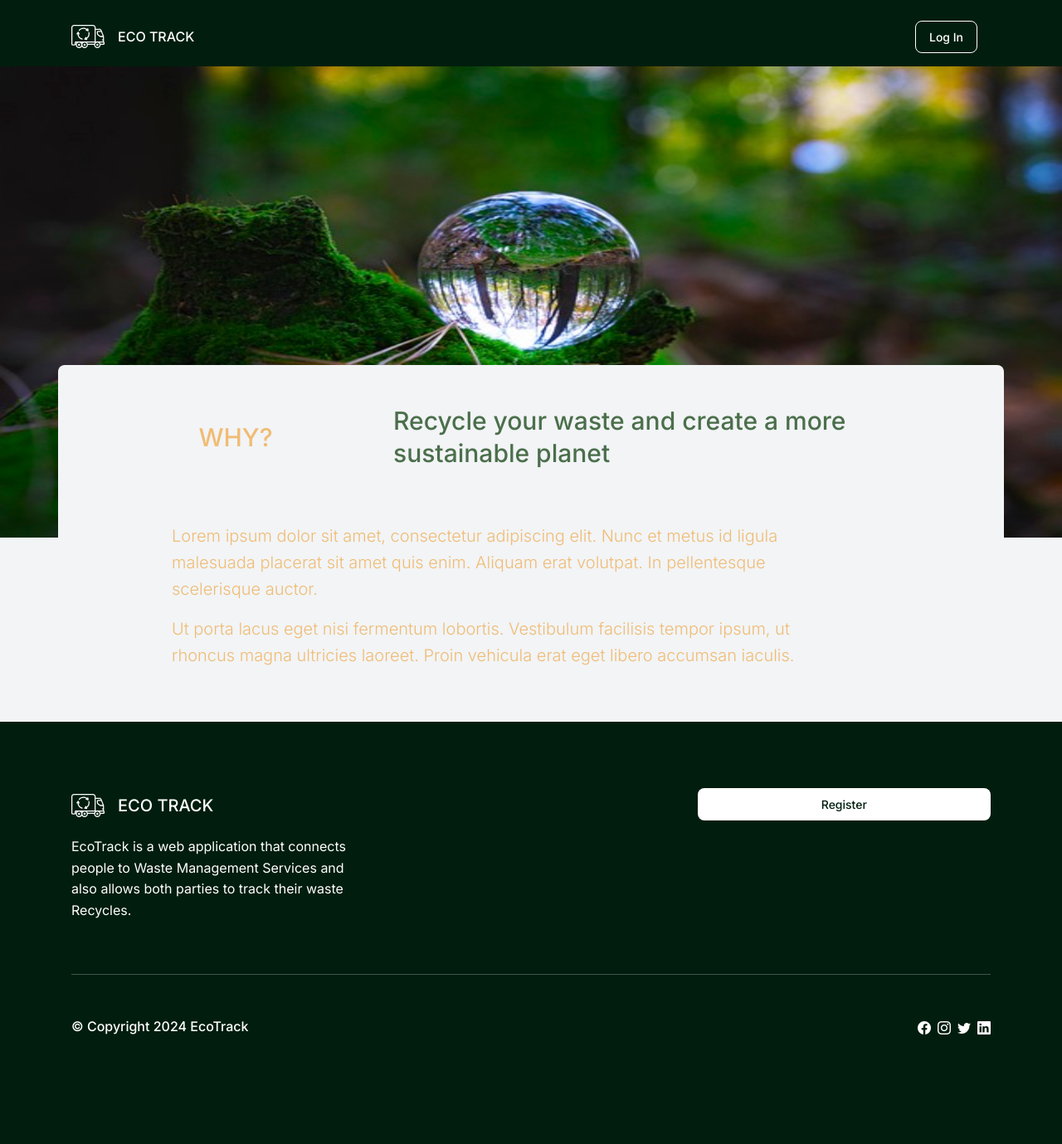
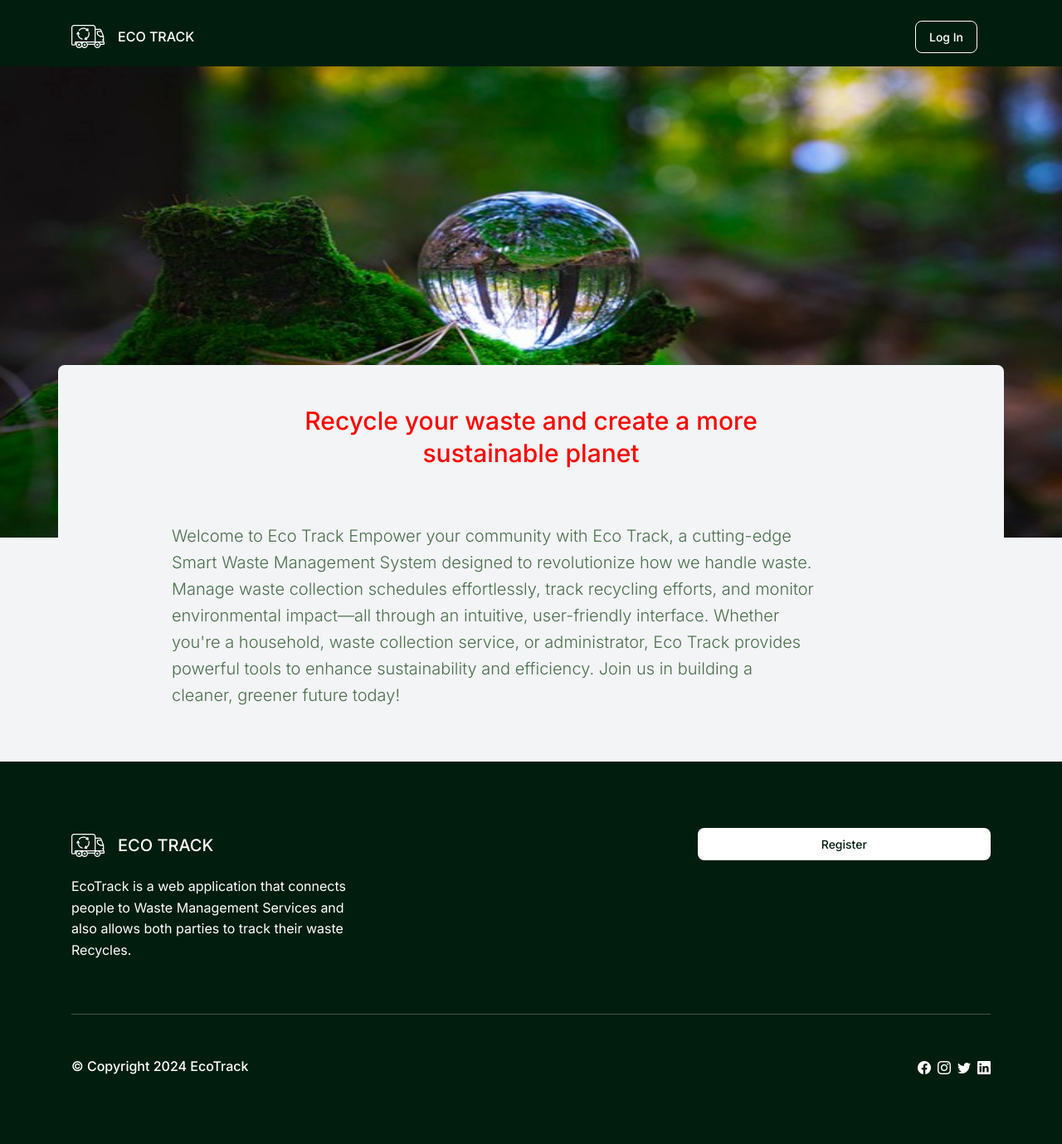
Before and after one commit to Ronnie5562/eco-track, a Flask app: page / in a window 1280 px wide. Shown: the whole page at 83% size. Before the commit the page ends 1247 px from the top, so only its background shows below. Run offline with Flask 3, Linux system fonts and the light colour scheme.

Commit message:
Project Completed

```diff
--- a/apps/templates/dashboard/notification.html
+++ b/apps/templates/dashboard/notification.html
@@ -30,11 +30,7 @@
                 <tbody>
                     {% for notification in notifications %}
                     <tr>
-                        <td><a href="#" class="text-primary fw-bold">1</a> </td>
-                        <!--<td class="fw-bolder d-flex align-items-center">
-                            <i class="bi bi-person-fill me-2"></i>
-                            notification. <a class="mx-2" href="mailto:abimbolaronald@gmail.com"><i class="bi bi-box-arrow-up-right"></i></a> | Admin
-                        </td>-->
+                        <td><a href="#" class="text-primary fw-bold">{{ loop.index }}</a> </td>
                         <td>
                             {{ notification.message|truncate(50, True, '...') }}
                         </td>
--- a/apps/templates/home/index.html
+++ b/apps/templates/home/index.html
@@ -57,35 +57,36 @@
     </div>
 
     <div class="container p-5 bg-body mt-md-n6 position-relative rounded">
-      <div class="row">
-        <div class="col-md-4 text-center align-self-center">
+      <div class="d-flex text-center justify-content-center">
+        <!--<div class="col-md-4 text-center align-self-center">
           <div class="lc-block border-lg-end border-2 ">
             <div editable="rich">
-              <p class="display-4 text-secondary">WHY?</p>
+              <p style="color: red" class="display-4">Smart Waste</p>
             </div>
           </div>
-        </div>
+        </div>-->
         <div class="col-md-8">
-          <div class="lc-block ">
             <div editable="rich">
-              <p class="display-4">Recycle your waste and create a more sustainable planet</p>
+              <p class="display-4 text-center" style="color: red">Recycle your waste and create a more sustainable planet</p>
             </div>
-          </div>
         </div>
       </div>
       <div class="row">
         <div class="col-md-9 offset-md-1">
           <div class="lc-block mt-5">
             <div editable="rich">
-              <p class="lead text-secondary"> Lorem ipsum dolor sit amet, consectetur adipiscing elit. Nunc et metus id ligula malesuada placerat sit amet quis enim. Aliquam erat volutpat. In pellentesque scelerisque auctor.&nbsp;</p>
-              <p class="lead text-secondary">Ut porta lacus eget nisi fermentum lobortis. Vestibulum facilisis tempor
-                ipsum, ut rhoncus magna ultricies laoreet. Proin vehicula erat eget libero accumsan iaculis. </p>
+              <p class="lead">
+                Welcome to Eco Track
+                Empower your community with Eco Track, a cutting-edge Smart Waste Management System designed to revolutionize how we handle waste.
+                Manage waste collection schedules effortlessly, track recycling efforts, and monitor environmental impact—all through an intuitive,
+                user-friendly interface. Whether you're a household, waste collection service, or administrator, Eco Track provides powerful tools
+                to enhance sustainability and efficiency. Join us in building a cleaner, greener future today!
+              </p>
             </div>
           </div>
         </div>
       </div>
     </div>
-
 
     <footer style="background-color: #001d0e" class="footer py-6 text-white">
       <div class="container">
```
Also changed, not shown: apps/dashboard/routes.py (+5 -2 lines), apps/templates/dashboard/admin_dashboard.html (+20 -15 lines), apps/db.sqlite3.
